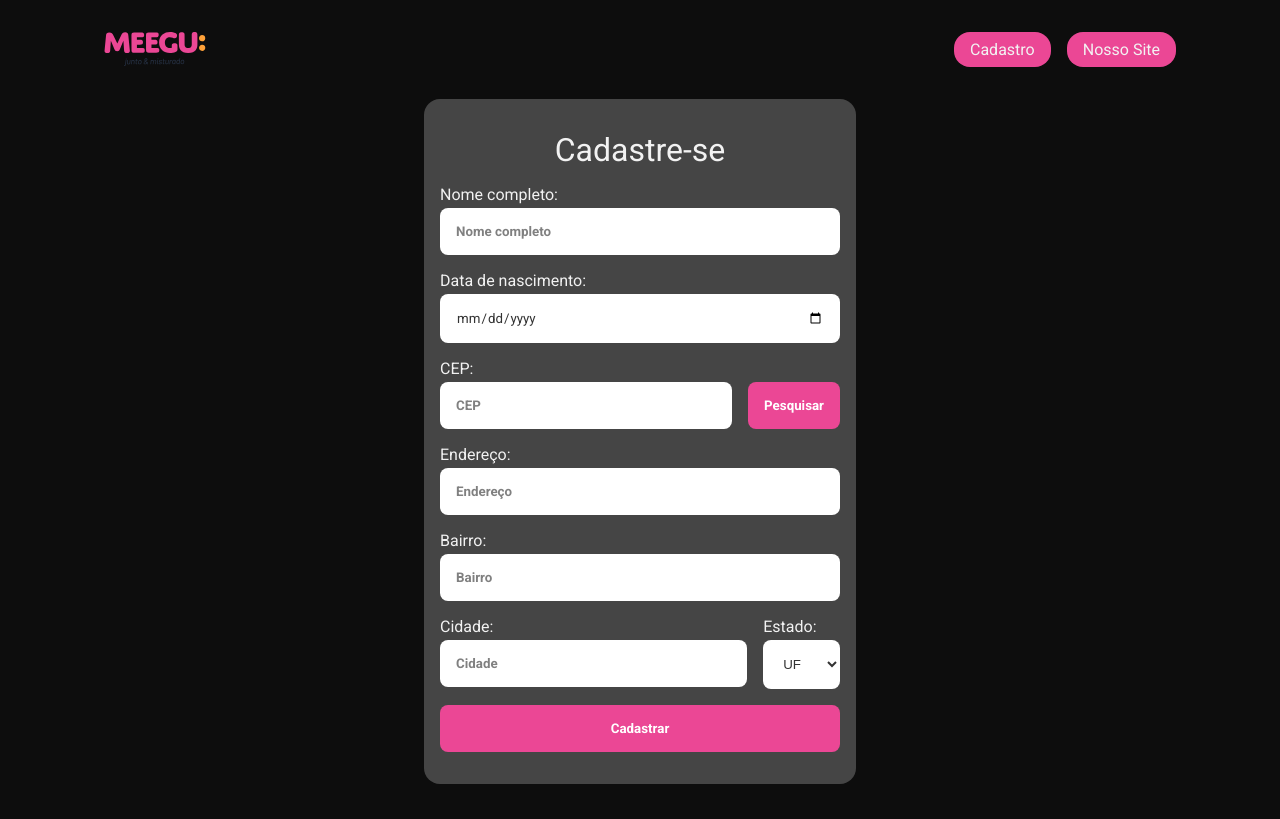
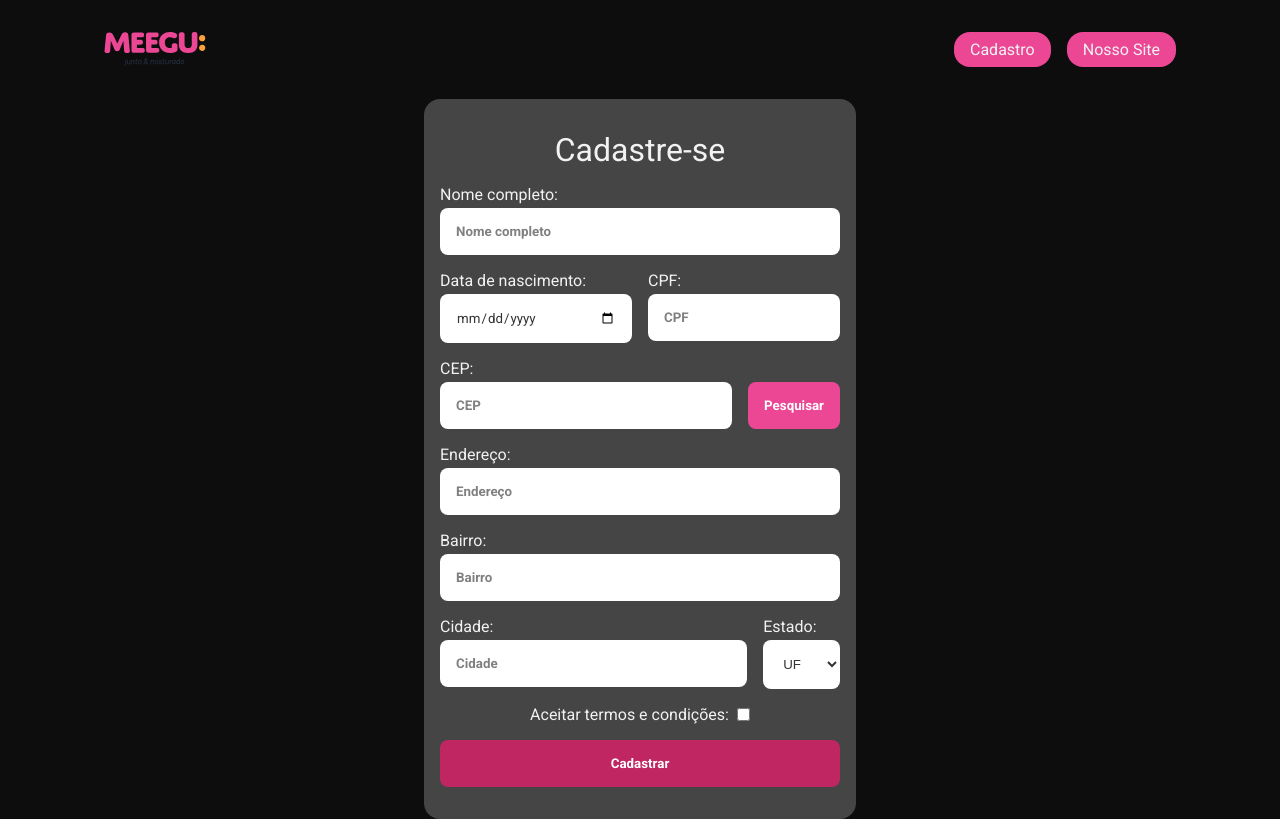
Before and after one commit to AntonioSabino/meegu-code-challenge, a React (Vite) app in the folder frontend/: page / in a window 1280 px wide. Built offline with nearby package versions, Linux system fonts and the light colour scheme.

Commit message:
feat: adicionar input para o documento e desabilitar botão caso os campos não sejam validos

```diff
--- a/frontend/src/Pages/Home/index.tsx
+++ b/frontend/src/Pages/Home/index.tsx
@@ -1,6 +1,7 @@
 import * as zod from 'zod'
 import { states } from '../../data/states'
 import {
+  BirthdateDocumentContainer,
   ButtonSubmit,
   CepInputContainer,
   CityStateContainer,
@@ -9,6 +10,7 @@ import {
   FormTitle,
   HomeContainer,
   Select,
+  TermsContainer,
 } from './styles'
 import { useForm } from 'react-hook-form'
 import { zodResolver } from '@hookform/resolvers/zod'
@@ -16,7 +18,19 @@ import { api } from '../../lib/axios'
 
 const formSchema = zod.object({
   name: zod.string().min(2).max(100),
-  birthdate: zod.string().refine((value) => /^\d{4}-\d{2}-\d{2}$/.test(value)),
+  birthdate: zod
+    .string()
+    .refine((value) => /^\d{4}-\d{2}-\d{2}$/.test(value))
+    .refine((value) => {
+      const currentDate = new Date()
+      const eighteenYearsAgo = new Date(
+        currentDate.getFullYear() - 18,
+        currentDate.getMonth(),
+        currentDate.getDate(),
+      )
+      const selectedDate = new Date(value)
+      return selectedDate <= eighteenYearsAgo
+    }, 'Você deve ter mais de 18 anos'),
   document: zod.string().length(11),
   acceptedTermsAndConditions: zod.boolean(),
   zipcode: zod.string().length(8),
@@ -29,13 +43,18 @@ const formSchema = zod.object({
 type FormInputs = zod.infer<typeof formSchema>
 
 export default function Home() {
-  const { register, handleSubmit, reset } = useForm<FormInputs>({
+  const {
+    register,
+    handleSubmit,
+    reset,
+    formState: { isValid },
+  } = useForm<FormInputs>({
     resolver: zodResolver(formSchema),
     defaultValues: {
       name: '',
       birthdate: '',
-      document: '98745632145',
-      acceptedTermsAndConditions: true,
+      document: '',
+      acceptedTermsAndConditions: false,
       zipcode: '',
       street: '',
       neighborhood: '',
@@ -75,6 +94,7 @@ export default function Home() {
             required
           />
         </label>
+        <BirthdateDocumentContainer>
           <label>
             Data de nascimento:
             <FormInput
@@ -82,8 +102,19 @@ export default function Home() {
               placeholder="Data de nascimento"
               {...register('birthdate')}
               required
+              title="Você deve ter mais de 18 anos"
             />
           </label>
+          <label>
+            CPF:
+            <FormInput
+              type="text"
+              placeholder="CPF"
+              {...register('document')}
+              required
+            />
+          </label>
+        </BirthdateDocumentContainer>
         <CepInputContainer>
           <label>
             CEP:
@@ -136,7 +167,19 @@ export default function Home() {
             </Select>
           </label>
         </CityStateContainer>
-        <ButtonSubmit type="submit">Cadastrar</ButtonSubmit>
+        <TermsContainer>
+          <label>
+            <span>Aceitar termos e condições:</span>
+            <input
+              type="checkbox"
+              {...register('acceptedTermsAndConditions')}
+              required
+            />
+          </label>
+        </TermsContainer>
+        <ButtonSubmit type="submit" disabled={!isValid}>
+          Cadastrar
+        </ButtonSubmit>
       </Form>
     </HomeContainer>
   )
--- a/frontend/src/Pages/Home/styles.ts
+++ b/frontend/src/Pages/Home/styles.ts
@@ -33,6 +33,13 @@ export const Form = styled.form`
 
 export const FormTitle = styled.h1`
   font-weight: 500;
+`
+
+export const BirthdateDocumentContainer = styled.div`
+  display: grid;
+  grid-template-columns: 1fr 1fr;
+  gap: 1rem;
+  width: 100%;
 `
 
 export const CepInputContainer = styled.div`
@@ -76,6 +83,10 @@ export const FormInput = styled.input`
     color: ${({ theme }) => theme.colors['gray-300']};
     font-weight: 700;
   }
+
+  &.error {
+    border: 2px solid red;
+  }
 `
 export const Select = styled.select`
   width: 100%;
@@ -85,6 +96,16 @@ export const Select = styled.select`
   background-color: ${({ theme }) => theme.colors.white};
   color: ${({ theme }) => theme.colors['gray-600']};
   font-weight: 500;
+`
+
+export const TermsContainer = styled.label`
+  > label {
+    display: flex;
+    flex-direction: row;
+    justify-content: center;
+    gap: 0.5rem;
+    cursor: pointer;
+  }
 `
 
 export const ButtonSubmit = styled.button`
```
Lines whose indentation alone changed are shown as unchanged.
